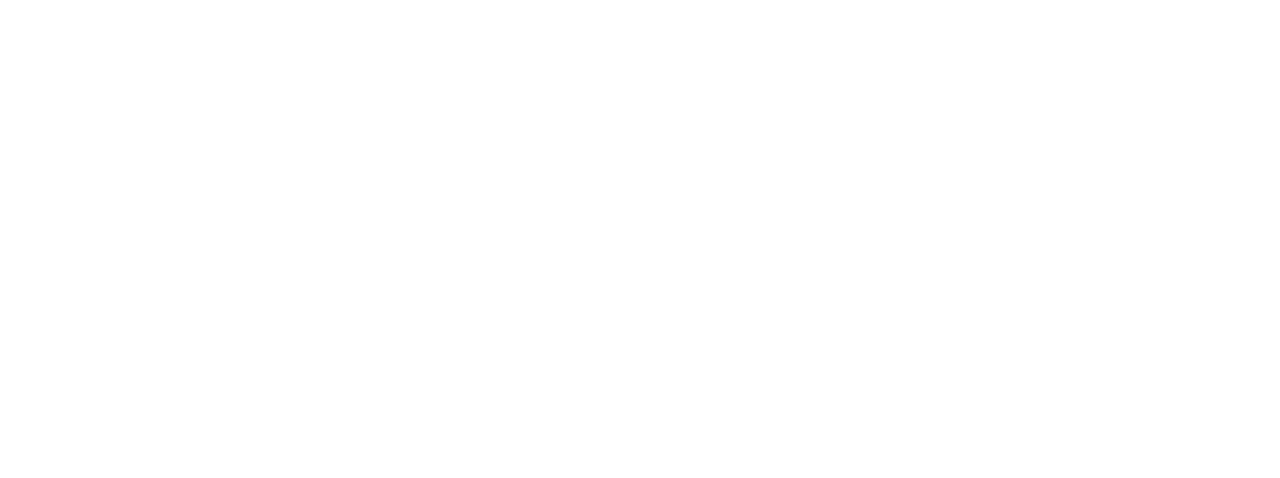
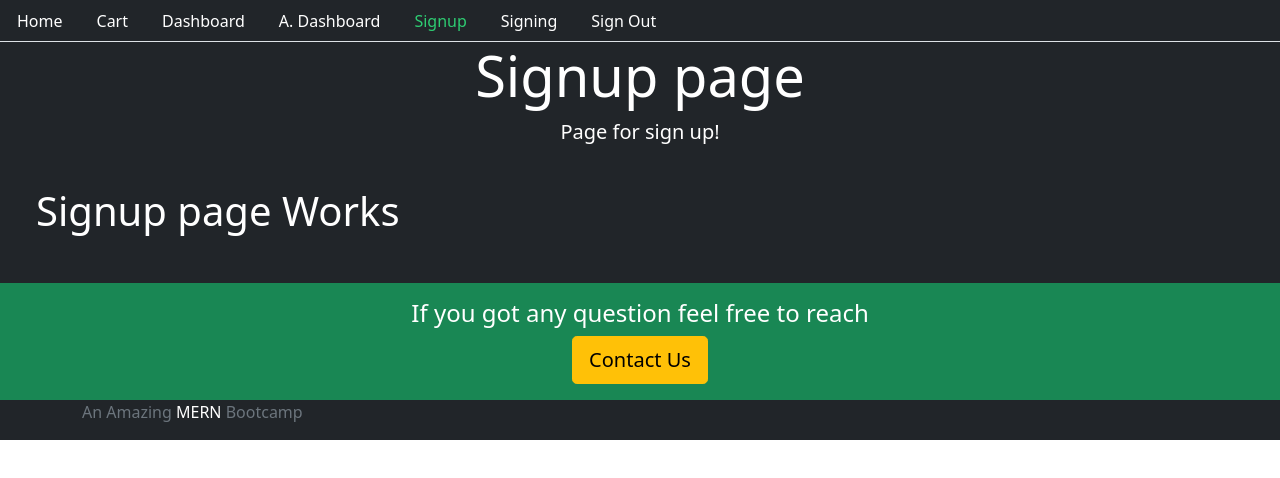
Before and after one commit to jignesh-25/Tshirt-Frontend, a React (Create React App) app: page /signup in a window 1280 px wide. Shown: the top 478 px of the page. Built offline with nearby package versions, Linux system fonts and the light colour scheme.

Commit message:
work on Signin and Signup

```diff
--- a/src/Routes.js
+++ b/src/Routes.js
@@ -1,12 +1,16 @@
 import React from "react";
 import { BrowserRouter, Switch, Route } from "react-router-dom";
 import Home from "./core/Home";
+import Signin from "./user/Signin";
+import Signup from "./user/Signup";
 
 export default function Routes() {
   return (
     <BrowserRouter>
       <Switch>
         <Route path="/" exact component={Home} />
+        <Route path="/signup" component={Signup} />
+        <Route path="/signin" component={Signin} />
       </Switch>
     </BrowserRouter>
   );
--- a/src/core/Home.js
+++ b/src/core/Home.js
@@ -3,7 +3,7 @@
 
 export default function Home() {
   return (
-    <Base title="Home Page">
+    <Base title="Home Page" description="Welcome to the tshirt store!">
       <div className="row">
         <div className="col-4">
           Until recently, the prevailing view assumed lorem ipsum was born as a
--- a/src/user/Signin.js
+++ b/src/user/Signin.js
@@ -0,0 +1,12 @@
+import React from "react";
+import Base from "../core/Base";
+
+const Signin = () => {
+  return (
+    <Base title="Signin page" description="Page for sign in!">
+      <h1>Signin page Works</h1>
+    </Base>
+  );
+};
+
+export default Signin;
--- a/src/user/Signup.js
+++ b/src/user/Signup.js
@@ -0,0 +1,12 @@
+import React from "react";
+import Base from "../core/Base";
+
+const Signup = () => {
+  return (
+    <Base title="Signup page" description="Page for sign up!">
+      <h1>Signup page Works</h1>
+    </Base>
+  );
+};
+
+export default Signup;
```
